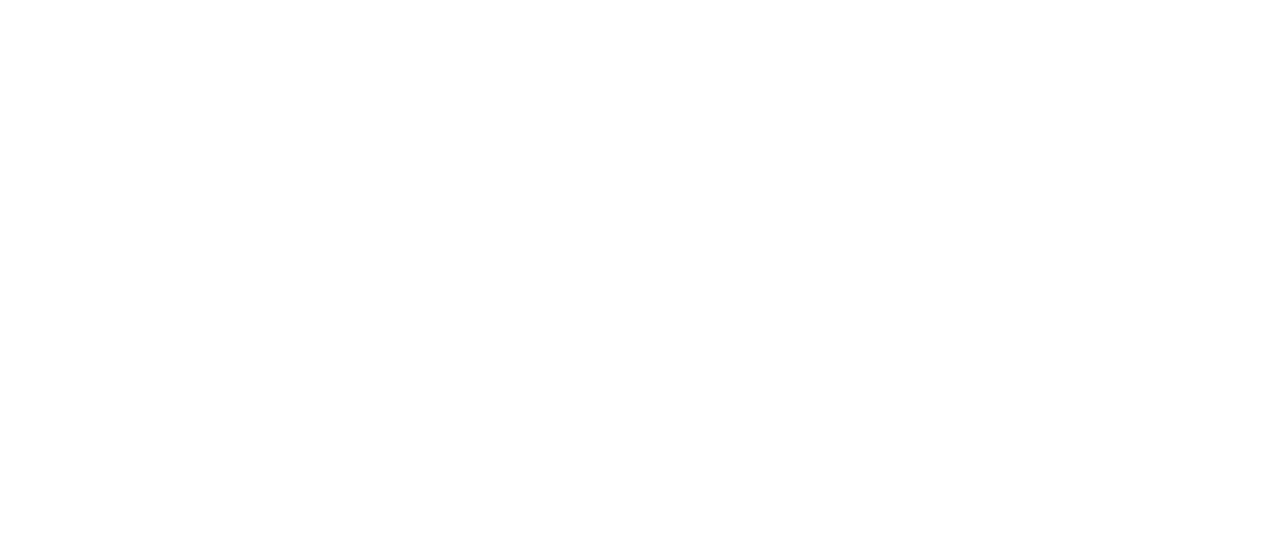
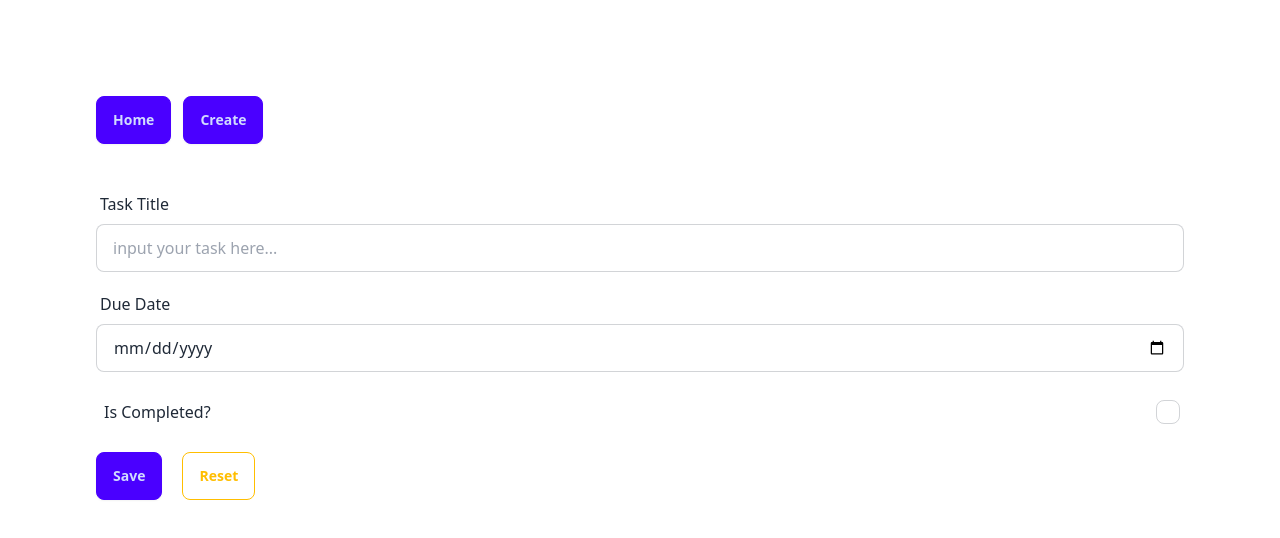
Before and after one commit to iamalinurdin/vdm-test, a React (Vite) app: page /task/create in a window 1280 px wide. Before the commit this address had no page. Shown: the top 538 px of the page. Built offline with nearby package versions, Linux system fonts and the light colour scheme.

Commit message:
fix retrieve & add task

```diff
--- a/src/App.jsx
+++ b/src/App.jsx
@@ -15,7 +15,8 @@
     <Routes>
       <Route element={<Layout />}>
         <Route path='/' element={<Tasks />} />
-        <Route path='/create' element={<FormTask />} />
+        <Route path='/task/create' element={<FormTask />} />
+        <Route path='/task/:id/edit' element={<FormTask />} />
       </Route>
     </Routes>
   )
--- a/src/components/atoms/Checkbox.jsx
+++ b/src/components/atoms/Checkbox.jsx
@@ -2,13 +2,21 @@
   name,
   defaultChecked = false,
   value,
-  label
+  label,
+  handleOnChange
 }) {
   return (
     <div className="form-control">
       <label className="label cursor-pointer">
         <span className="label">{label}</span>
-        <input type="checkbox" name={name} defaultChecked={defaultChecked} value={value} className="checkbox" />
+        <input
+          onChange={handleOnChange}
+          type="checkbox"
+          name={name}
+          defaultChecked={defaultChecked}
+          value={value}
+          className="checkbox"
+        />
       </label>
     </div>
   )
--- a/src/components/molecules/TaskItem.jsx
+++ b/src/components/molecules/TaskItem.jsx
@@ -1,16 +1,34 @@
-export default function TaskItem({ title, date, isComplete }) {
+import { useDispatch } from "react-redux"
+import { toggleTask } from "../../redux/tasks/action"
+import { useNavigate } from "react-router-dom"
+
+export default function TaskItem({ task }) {
+  const dispatch = useDispatch()
+  const navigate = useNavigate()
+  const handleToggle = () => {
+    dispatch(toggleTask({ id: task.id }))
+  }
+
   return (
     <div className="card border-2 w-full">
       <div className="card-body">
         <div className="flex justify-between align-center">
           <hgroup>
-            <h1 className="text-4xl font-bold">{title}</h1>
+            <h1 className="text-4xl font-bold">{task.title}</h1>
             <div className="flex gap-5 mt-3">
-              <span className="text-xs">{date}</span>
-              <span className="text-xs">{isComplete ? 'complete' : 'not finish'}</span>
+              <span className="text-xs">{task.date}</span>
+              <span className="text-xs">{task.isComplete ? 'complete' : 'not finish'}</span>
             </div>
           </hgroup>
-          <button className="btn my-auto">
+          <button
+            className="btn my-auto"
+            onClick={() => navigate(`/task/${task.id}/edit`, {
+              state: item
+            })}
+          >
+            Edit
+          </button>
+          <button className="btn my-auto" onClick={handleToggle}>
             Set as Done
           </button>
         </div>
--- a/src/components/organisms/Layout.jsx
+++ b/src/components/organisms/Layout.jsx
@@ -8,7 +8,7 @@
       <header>
         <nav className="flex gap-3">
           <button onClick={() => navigate('/')} className="btn btn-primary">Home</button>
-          <button onClick={() => navigate('/create')} className="btn btn-primary">Create</button>
+          <button onClick={() => navigate('/task/create')} className="btn btn-primary">Create</button>
         </nav>
       </header>
       <main className="py-10">
--- a/src/main.jsx
+++ b/src/main.jsx
@@ -3,11 +3,18 @@
 import App from './App.jsx'
 import './index.css'
 import { BrowserRouter } from 'react-router-dom'
+import { Provider } from 'react-redux'
+import { persistor, store } from './redux/index.js'
+import { PersistGate } from 'redux-persist/integration/react'
 
 ReactDOM.createRoot(document.getElementById('root')).render(
   <React.StrictMode>
-    <BrowserRouter>
-      <App />
-    </BrowserRouter>
+    <Provider store={store}>
+      {/* <PersistGate loading={null} persistor={persistor}> */}
+      <BrowserRouter>
+        <App />
+      </BrowserRouter>
+      {/* </PersistGate> */}
+    </Provider>
   </React.StrictMode>,
 )
--- a/src/pages/FormTask.jsx
+++ b/src/pages/FormTask.jsx
@@ -1,21 +1,64 @@
 import Checkbox from "../components/atoms/Checkbox";
 import Input from "../components/atoms/Input";
 import Label from "../components/atoms/Label";
+import * as Yup from 'yup'
+import { useFormik } from "formik";
+import { useDispatch } from "react-redux";
+import { addTask } from "../redux/tasks/action";
 
 export default function FormTask() {
+  const dispatch = useDispatch()
+  const validationSchema = Yup.object().shape({
+    title: Yup.string().required(),
+    date: Yup.date().required(),
+    is_completed: Yup.boolean().required(),
+  })
+  const formik = useFormik({
+    initialValues: {
+      title: '',
+      date: '',
+      is_completed: false
+    },
+    validationSchema,
+    onSubmit: (task) => {
+      dispatch(addTask(task))
+      alert('done')
+      formik.handleReset()
+    }
+  })
+
   return (
-    <form className="flex flex-col gap-3">
+    <>
+      <form onSubmit={formik.handleSubmit} className="flex flex-col gap-3">
         <Label label="Task Title">
-        <Input placeholder="input your task here..." />
+          <Input
+            placeholder="input your task here..."
+            name="title"
+            value={formik.values.title}
+            handleOnChange={formik.handleChange}
+          />
         </Label>
         <Label label="Due Date">
-        <Input type="date" placeholder="input your task due date..." />
+          <Input
+            type="date"
+            placeholder="input your task due date..."
+            name="date"
+            value={formik.values.date}
+            handleOnChange={formik.handleChange}
+          />
         </Label>
-      <Checkbox value={false} defaultChecked={false} name="is_completed" label="Is Completed?" />
+        <Checkbox
+          value={formik.values.is_completed}
+          defaultChecked={false}
+          name="is_completed"
+          label="Is Completed?"
+          handleOnChange={formik.handleChange}
+        />
         <div className="flex gap-5">
           <button type="submit" className="btn btn-primary">Save</button>
           <button type="reset" className="btn btn-warning btn-outline">Reset</button>
         </div>
       </form>
+    </>
   )
 }
--- a/src/pages/Tasks.jsx
+++ b/src/pages/Tasks.jsx
@@ -1,9 +1,24 @@
+import { useDispatch, useSelector } from "react-redux";
 import TaskItem from "../components/molecules/TaskItem";
+import { useEffect } from "react";
+import { addTask, retrieveTasks } from "../redux/tasks/action";
+import { useNavigate } from "react-router-dom";
 
 export default function Tasks() {
+  const dispatch = useDispatch()
+  const tasks = useSelector((state) => state.tasks)
+
+  useEffect(() => {
+    dispatch(retrieveTasks())
+
+    console.log(tasks)
+  }, [dispatch])
+
   return (
-    <div className="flex gap-5">
-      <TaskItem title="asdads" date="asdasd" isComplete={'false'} />
+    <div className="flex flex-col gap-5">
+      {tasks && tasks.map((item, index) => (
+        <TaskItem task={item} key={index} />
+      ))}
     </div>
   )
 }
--- /dev/null
+++ b/src/redux/index.js
@@ -0,0 +1,24 @@
+import { combineReducers, configureStore } from "@reduxjs/toolkit";
+import { persistReducer, persistStore } from "redux-persist";
+import storage from "redux-persist/lib/storage";
+import taskReducer from "./tasks/reducer";
+
+// const persistConfig = {
+//   key: 'root',
+//   storage
+// }
+// const rootReducers = combineReducers({
+//   tasks: taskSlice.reducer
+// })
+// const persistedReducer = persistReducer(persistConfig, rootReducers)
+
+export const store = configureStore({
+  reducer: {
+    tasks: taskReducer
+  }
+})
+// export const store = configureStore({
+//   reducer: persistedReducer
+// })
+
+export const persistor = persistStore(store)
--- /dev/null
+++ b/src/redux/tasks/action.js
@@ -0,0 +1,62 @@
+const ActionType = {
+  RETRIEVE_TASK: 'RETRIEVE_TASK',
+  ADD_TASK: 'ADD_TASK',
+  TOGGLE_TASK: 'TOGGLE_TASK',
+  UPDATE_TASK: 'UPDATE_TASK',
+  DELETE_TASK: 'DELETE_TASK',
+}
+
+function retrieveTasks(tasks) {
+  return {
+    type: ActionType.RETRIEVE_TASK,
+    payload: {
+      tasks
+    }
+  }
+}
+
+function addTask(task) {
+  return {
+    type: ActionType.ADD_TASK,
+    payload: {
+      task
+    }
+  }
+}
+
+function toggleTask(id) {
+  return {
+    type: ActionType.TOGGLE_TASK,
+    payload: {
+      id
+    }
+  }
+}
+
+function updateTask(id, task) {
+  return {
+    type: ActionType.UPDATE_TASK,
+    payload: {
+      id,
+      task
+    }
+  }
+}
+
+function deleteTask(id) {
+  return {
+    type: ActionType.DELETE_TASK,
+    payload: {
+      id
+    }
+  }
+}
+
+export {
+  ActionType,
+  retrieveTasks,
+  addTask,
+  deleteTask,
+  toggleTask,
+  updateTask
+}
--- /dev/null
+++ b/src/redux/tasks/reducer.js
@@ -0,0 +1,47 @@
+import { ActionType } from "./action";
+
+// [
+//   {
+//     id: 'task-2024-05-01-abc',
+//     title: 'tidur',
+//     date: '2024-05-01',
+//     is_completed: false
+//   },
+//   {
+//     id: 'task-2024-05-02-abc',
+//     title: 'makan',
+//     date: '2024-05-02',
+//     is_completed: false
+//   },
+// ]
+
+export default function taskReducer(tasks = [
+  {
+    id: 'task-2024-05-01-abc',
+    title: 'tidur',
+    date: '2024-05-01',
+    is_completed: false
+  },
+  {
+    id: 'task-2024-05-02-abc',
+    title: 'makan',
+    date: '2024-05-02',
+    is_completed: false
+  },
+], action = {}) {
+  switch (action.type) {
+    case ActionType.RETRIEVE_TASK:
+      return tasks
+    case ActionType.ADD_TASK:
+      console.log(action.payload.task, tasks)
+      return [action.payload.task, ...tasks]
+    case ActionType.DELETE_TASK:
+      return tasks
+    case ActionType.TOGGLE_TASK:
+      return tasks
+    case ActionType.UPDATE_TASK:
+      return tasks
+    default:
+      return tasks
+  }
+}
```
Also changed, not shown: package.json (+7 -1 lines), 1 other file (tests, documents, lock files or other folders). Lines whose indentation alone changed are shown as unchanged.
